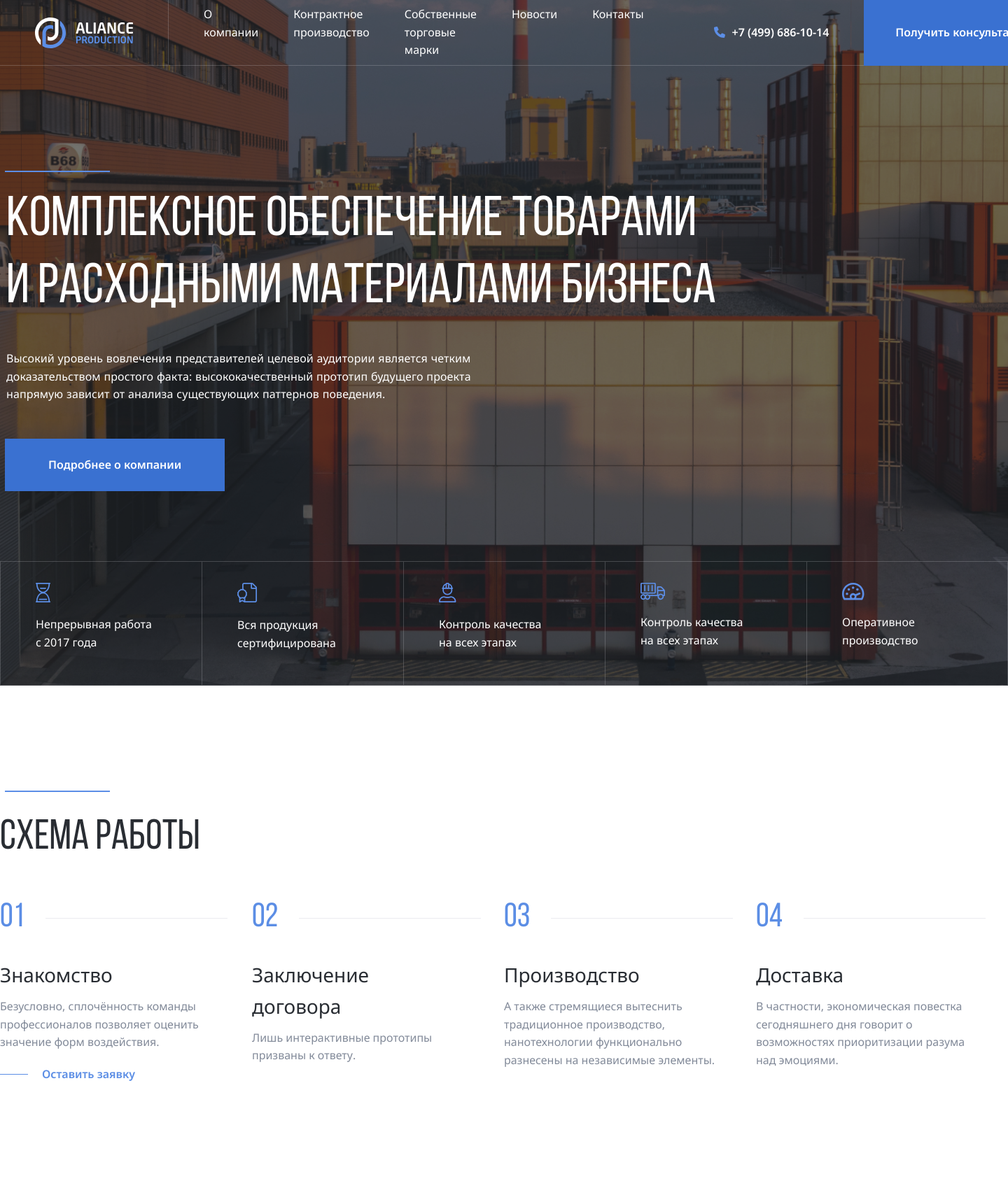
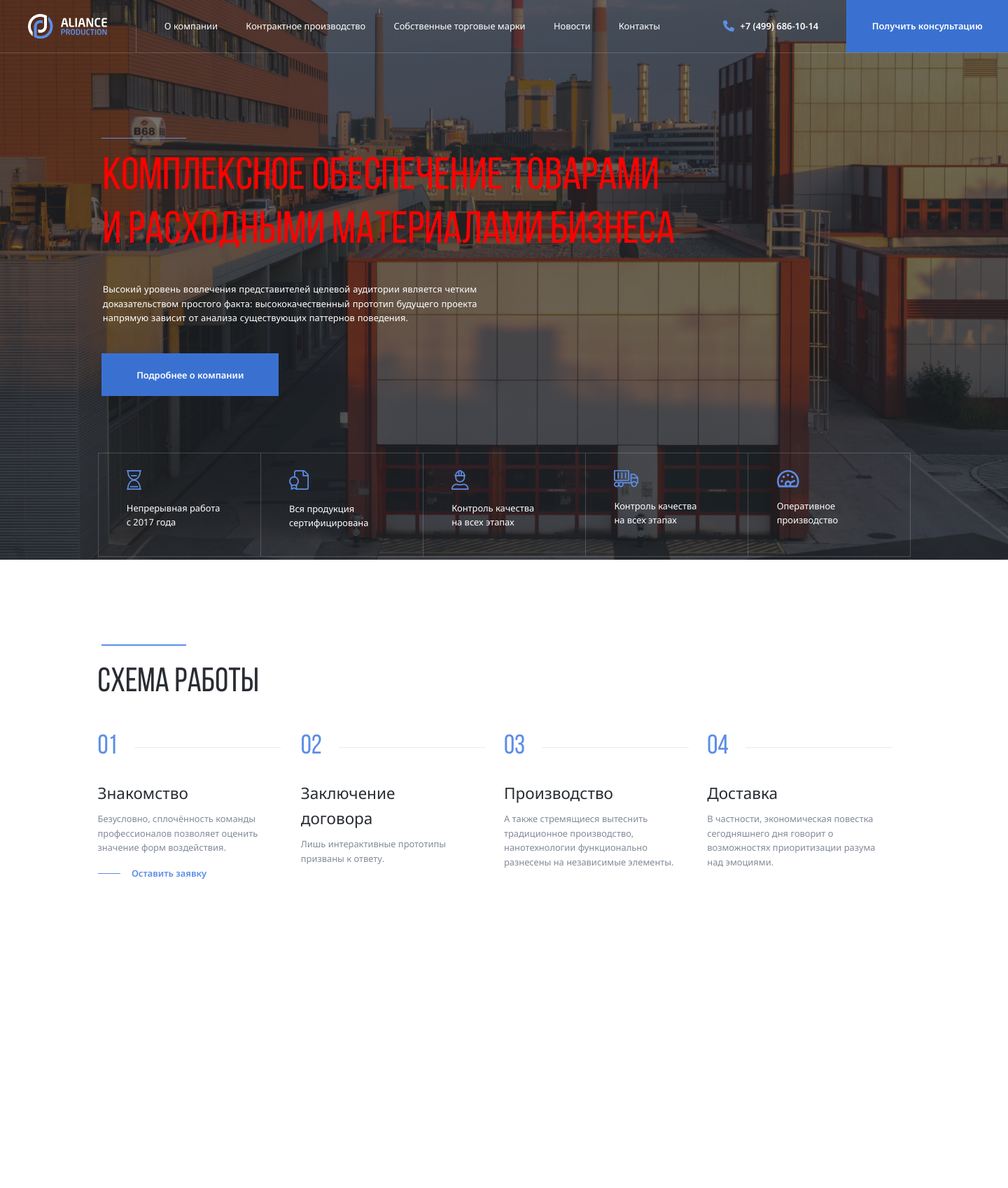
Before and after one commit to steveroad/Aliance, a PHP site: page / in a window 1440 px wide. Shown: the whole page at 70% size. After the commit the page ends 1256 px from the top, so only its background shows below. Run offline with PHP 8.4, Linux system fonts and the light colour scheme.

Commit message:
add: @media and fix: px in rem

```diff
--- a/css/style.css
+++ b/css/style.css
@@ -1,6 +1,6 @@
 * {
   box-sizing: border-box;
-  font-size: 14px;
+  font-size: 16px;
 }
 
 body {
@@ -15,41 +15,42 @@ body {
 }
 
 .--p {
-  font-size: 16px;
+  font-size: 1rem;
   font-weight: 400;
-  line-height: 25.6px;
+  line-height: 1.6rem;
 }
 
 .--bold {
-  font-size: 16px;
+  font-size: 1rem;
   font-weight: 600;
-  line-height: 25.6px;
+  line-height: 1.6rem;
 }
 
 .--h2 {
   font-family: "Bebas Neue Regular";
-  max-width: 700px;
+  max-width: 43.75rem;
   font-weight: 400;
-  font-size: 60px;
-  line-height: 72px;
+  font-size: 3.75rem;
+  line-height: 4.5rem;
   color: #292D33;
 }
 
 .--h3 {
   font-weight: 400;
-  font-size: 28px;
-  line-height: 44.8px;
+  font-size: 1.75rem;
+  line-height: 2.8rem;
   color: #292D33;
 }
 
 .container {
-  max-width: 1440px;
+  max-width: 90rem;
   margin: auto;
 }
 
 .header {
   min-height: 100vh;
-  padding: 94px 0px 0px 0px;
+  padding: 0;
+  padding-top: 5.875rem;
 }
 
 .header-image {
@@ -77,7 +78,7 @@ body {
   display: flex;
   align-items: center;
   color: #fff;
-  height: 94px;
+  height: 5.875rem;
   border-bottom: 1px solid rgba(235, 235, 240, 0.2);
   width: 100%;
   z-index: 2;
@@ -89,19 +90,24 @@ body {
   background-color: #FAFBFC;
   color: #292D33;
   border-bottom: none;
-  height: 74px;
+  height: 4.625rem;
 }
 
 .header-logo {
-  padding: 25px 50px;
+  padding: 1.5625rem 3.125rem;
   border-right: 1px solid rgba(235, 235, 240, 0.2);
   height: 100%;
   transition: padding 0.5s;
 }
 
+.header-logo .logo-svg {
+  width: 8.75rem;
+  height: 2.75rem;
+}
+
 /*light*/
 .header-logo-light {
-  padding: 15px 50px;
+  padding: .9375rem 3.125rem;
   border-right: 1px solid rgb(235, 235, 240);
 }
 
@@ -109,12 +115,13 @@ body {
   display: flex;
   flex-basis: 100%;
   list-style: none;
-  padding: 0 50px;
+  padding: 0;
+  padding-left: 3.125rem;
   margin: 0;
 }
 
-.header-nav-item {
-  margin-right: 50px;
+.header-nav-item:not(last-child) {
+  margin-right: 3.125rem;
 }
 
 .header-nav-link {
@@ -123,12 +130,12 @@ body {
 }
 
 .header-phone {
-  margin-right: 50px;
+  margin-right: 3.125rem;
   display: flex;
   align-items: center;
   flex-shrink: 0;
   /*Чтобы не сжимался*/
-  gap: 10px;
+  gap: .625rem;
   /*Отступ между иконкой и номером*/
 }
 
@@ -143,66 +150,68 @@ body {
   background-color: #3a71d1;
   color: #fff;
   border: none;
-  padding: 25px 45px;
+  padding: 1.5625rem 2.8125rem;
   cursor: pointer;
 }
 
 .navbar-button {
   flex-shrink: 0;
-  height: 94px;
+  height: 5.875rem;
   transition: height 0.5s;
 }
 
 /*light*/
 .navbar-button-light {
-  height: 74px;
+  height: 4.625rem;
 }
 
 .seporator {
-  width: 150px;
-  height: 2px;
+  width: 9.375rem;
+  height: .125rem;
   background-color: #5C8EE6;
-  margin-left: 7px;
+  margin-left: .4375rem;
 }
 
 .header-content {
-  padding: 150px 0px 0px 0px;
+  padding: 0;
+  padding-top: 9.375rem;
   color: #fff;
 }
 
 .header-title {
   font-family: "Bebas Neue Regular";
-  margin: 22px 9px;
-  max-width: 1080px;
+  margin: 1.375rem .5625rem;
+  max-width: 67.5rem;
   font-weight: 400;
-  font-size: 80px;
-  line-height: 96px;
+  font-size: 5rem;
+  line-height: 6rem;
 }
 
 .header-text {
-  margin: 40px 0px 50px 9px;
-  max-width: 720px;
-  letter-spacing: 0.1px;
-  word-spacing: 0.5px;
+  margin: 2.5rem 0rem 3.125rem .5625rem;
+  max-width: 45rem;
+  letter-spacing: .0063rem;
+  word-spacing: .0313rem;
 }
 
 .header-features {
   display: flex;
-  min-height: 168px;
+  min-height: 10.5rem;
   padding: 0;
-  margin: 100px 0px 0px 0px;
+  margin: 0;
+  margin-top: 6.25rem;
   color: #fff;
   list-style: none;
 }
 
 .header-button {
-  padding: 25px 62px;
-  margin-left: 7px;
+  padding: 1.5625rem 3.875rem;
+  margin-left: .4375rem;
 }
 
 .header-features-item {
-  padding: 30px 50px 30px 50px;
-  min-width: 288px;
+  padding: 1.875rem 3.125rem;
+  min-width: 18rem;
   border: 1px solid rgba(235, 235, 240, 0.2);
 }
 
@@ -211,22 +220,22 @@ body {
 }
 
 .section-light {
-  margin: 150px 0px 150px 0px;
+  margin: 9.375rem 0;
 }
 
 .section-title {
-  margin: 30px 0px 50px 0px;
+  margin: 1.875rem 0rem 3.125rem 0rem;
 }
 
 .steps {
   display: flex;
   list-style: none;
   padding: 0;
-  gap: 30px;
+  gap: 1.875rem;
 }
 
 .steps-item {
-  max-width: 330px;
+  max-width: 20.625rem;
 }
 
 .steps-num {
@@ -234,27 +243,27 @@ body {
   align-items: center;
   font-family: "Bebas Neue Regular";
   font-weight: 400;
-  font-size: 48px;
-  line-height: 57.6px;
+  font-size: 3rem;
+  line-height: 3.6rem;
   color: #5C8EE5;
 }
 
 .steps-num::after {
   content: "";
   display: block;
-  width: 260px;
-  height: 1px;
+  width: 16.25rem;
+  height: .0625rem;
   background-color: #EBEBF0;
-  margin-left: 30px;
+  margin-left: 1.875rem;
 }
 
 .steps-title {
-  margin: 30px 0px 10px 0px;
+  margin: 1.875rem 0rem .625rem 0rem;
 }
 
 .steps-text {
   color: #828A99;
-  margin: 0px 0px 20px 0px;
+  margin: 0rem 0rem 1.25rem 0rem;
 }
 
 .steps-link {
@@ -267,8 +276,78 @@ body {
 .steps-link::before {
   content: "";
   display: inline-block;
-  margin-right: 20px;
-  width: 40px;
-  height: 1px;
+  margin-right: 1.25rem;
+  width: 2.5rem;
+  height: .0625rem;
   background-color: #5C8EE5;
 }
+
+@media (min-width:1400px) and (max-width: 1720px) {
+  * {
+    font-size: 12.9px;
+  }
+
+  .header-title {
+    color: red;
+  }
+}
+
+@media (min-width:1200px) and (max-width: 1399px) {
+  * {
+    font-size: 11.1px;
+  }
+
+  .header-title {
+    color: blue;
+  }
+}
+
+@media (min-width:992px) and (max-width: 1199px) {
+  * {
+    font-size: 9.1px;
+  }
+
+  .header-title {
+    color: yellow;
+  }
+}
+
+@media (min-width:768px) and (max-width: 991px) {
+  * {
+    font-size: 7px;
+  }
+
+  .header-title {
+    color: purple;
+  }
+}
+
+/*@media (max-width: 1720px) {
+  * {
+    font-size: 14px;
+  }
+
+  .header-title {
+    color: red;
+  }
+}
+
+@media (max-width: 1507px) {
+  * {
+    font-size: 12px;
+  }
+
+  .header-title {
+    color: blue;
+  }
+}
+
+@media (max-width: 1294px) {
+  * {
+    font-size: 10px;
+  }
+
+  .header-title {
+    color: green;
+  }
+}*/
--- a/index.html
+++ b/index.html
@@ -18,7 +18,7 @@
   <nav class="navbar">
 
     <a class="header-logo" href="./">
-      <svg class="logo-svg" width="140" height="44">
+      <svg class="logo-svg">
         <use xlink:href="img/sprite.svg#logo_light"></use>
       </svg>
     </a>
```
